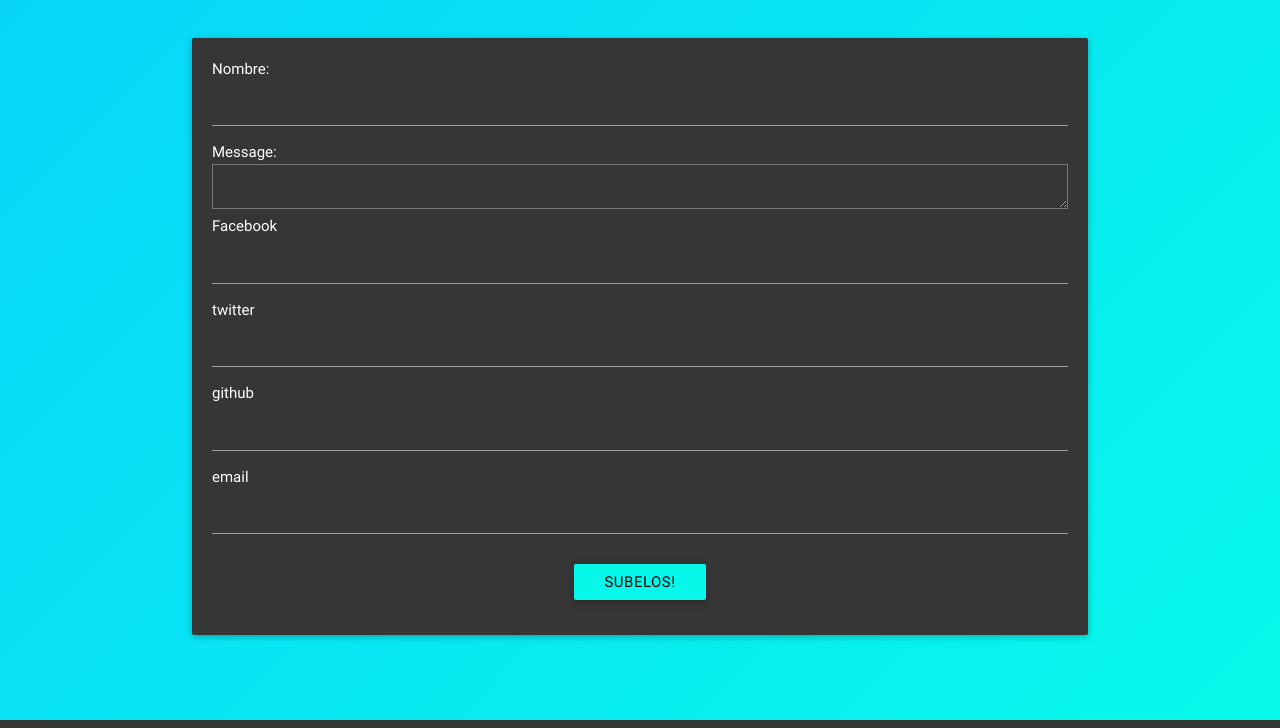
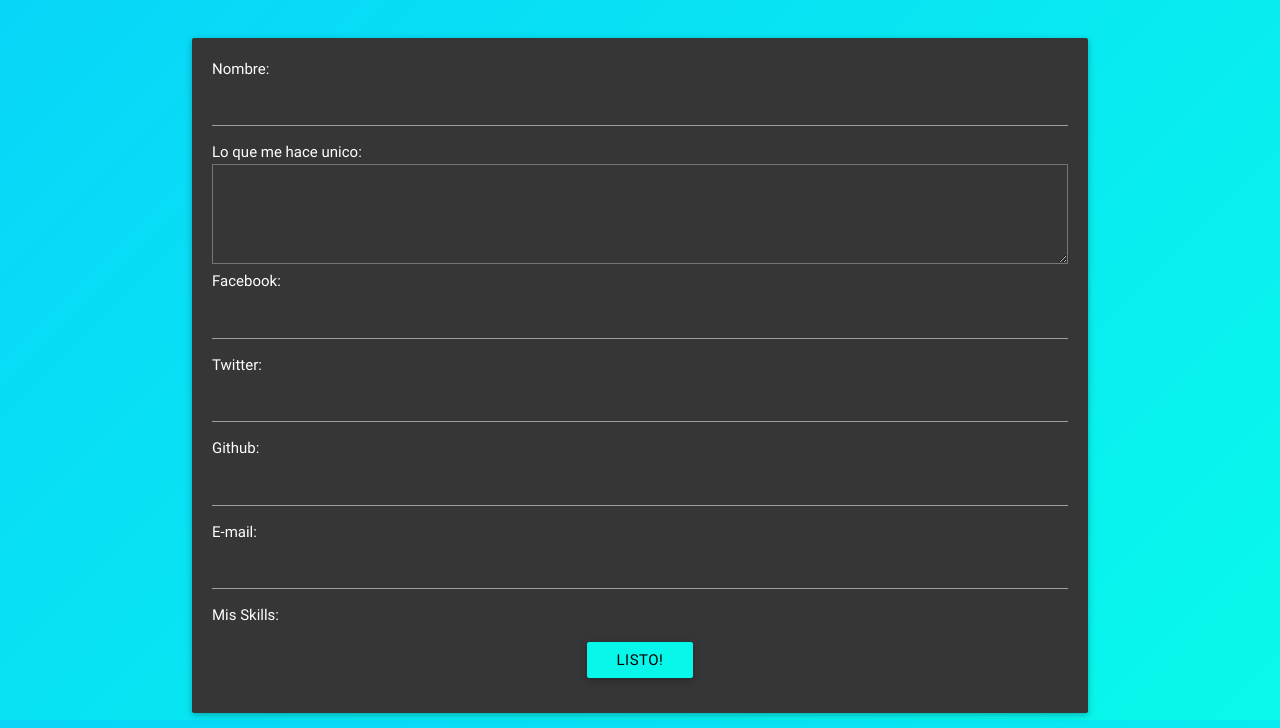
Before and after one commit to DavidMoranchel/HabemusCurriculum, a Django app: page /forma/ in a window 1280 px wide. Shown: the part 80-808 px from the top of the page. Run offline with Django 3.2, Linux system fonts and the light colour scheme; some libraries are stand-ins or nearby versions.

Commit message:
estilos de formas

```diff
--- a/habemuscurriculum/formulario/templates/formulario/base.html
+++ b/habemuscurriculum/formulario/templates/formulario/base.html
@@ -37,16 +37,20 @@
 						{% csrf_token %}
 
 							Nombre: <input type="text" name="name">
-							Message: <textarea name="message" id="" cols="30" rows="10"></textarea>
-							Facebook<input type="url" name="facebook">
-							twitter<input type="url" name="twitter">
-							github<input type="url" name="github">
-							email<input type="email" name="email">
+							Lo que me hace unico: <textarea class="mensaje" name="message" id="" cols="30" rows="30"></textarea>
+							Facebook:<input type="url" name="facebook">
+							Twitter:<input type="url" name="twitter">
+							Github:<input type="url" name="github">
+							E-mail:<input type="email" name="email"><br>
+							Mis Skills: <br>
 
 							{% for skill in skills %}
-								<input type="checkbox" name="skills" value="{{skill.id}}">{{skill.name}}<br>
+								<div class="skillInput">
+									<input type="checkbox" class="check" name="skills" value="{{skill.id}}"><img src="/media/{{skill.img}}" alt="">
+									<div class="label" for="{{skill.id}}">{{skill.name}}</div>
+								</div>
 							{% endfor %}
-							<input class="btn btnAzul" type="submit" value="Subelos!">
+							<input class="btn btnAzul" type="submit" value="Listo!">
 						</form>
 						{% endblock %}
 
@@ -64,17 +68,5 @@
 
 
 
-
-
-
-
 </body>
 </html>
-
-
-
-{{ extended_user.message }}
-{{ extended_user.facebook }}
-{% for skill in extended_user.skills.all %}
-{{skill.name}}
-{% endfor %}
--- a/habemuscurriculum/static/css/home.css
+++ b/habemuscurriculum/static/css/home.css
@@ -34,9 +34,35 @@ h5{
 }
 
 .container{
-	text-align: justify;
+	text-align: Left;
 }
-
+.mensaje{
+	height: 100px;
+}
 .espacio{
 	margin: 0 auto;
 }
+
+.skillInput{
+	width: 120px;
+	display: inline-block;
+	margin: 10px 15px;
+	text-align: center;
+	box-shadow: 0 0 10px rgba(0,0,0,0.4);
+	-webkit-box-sizing: border-box;
+	-moz-box-sizing: border-box;
+	box-sizing: border-box;
+	border: 1px solid #07F8EA;
+	padding: 10px 5px;
+	min-height: 107px;
+	vertical-align: top;
+
+}
+.skilInput .label{
+	display: inline-block;
+
+}
+.check{
+	display: block;
+	margin:  0 auto 5px auto;
+}
```
Also changed, not shown: habemuscurriculum/media/skill_None/language-csharp.png (added), habemuscurriculum/media/skill_None/language-javascript_CxbWHLw.png (added), habemuscurriculum/media/skill_None/language-python_JZO6hmh.png (added), habemuscurriculum/media/skill_None/language-python_NCK3hkC.png (added).
